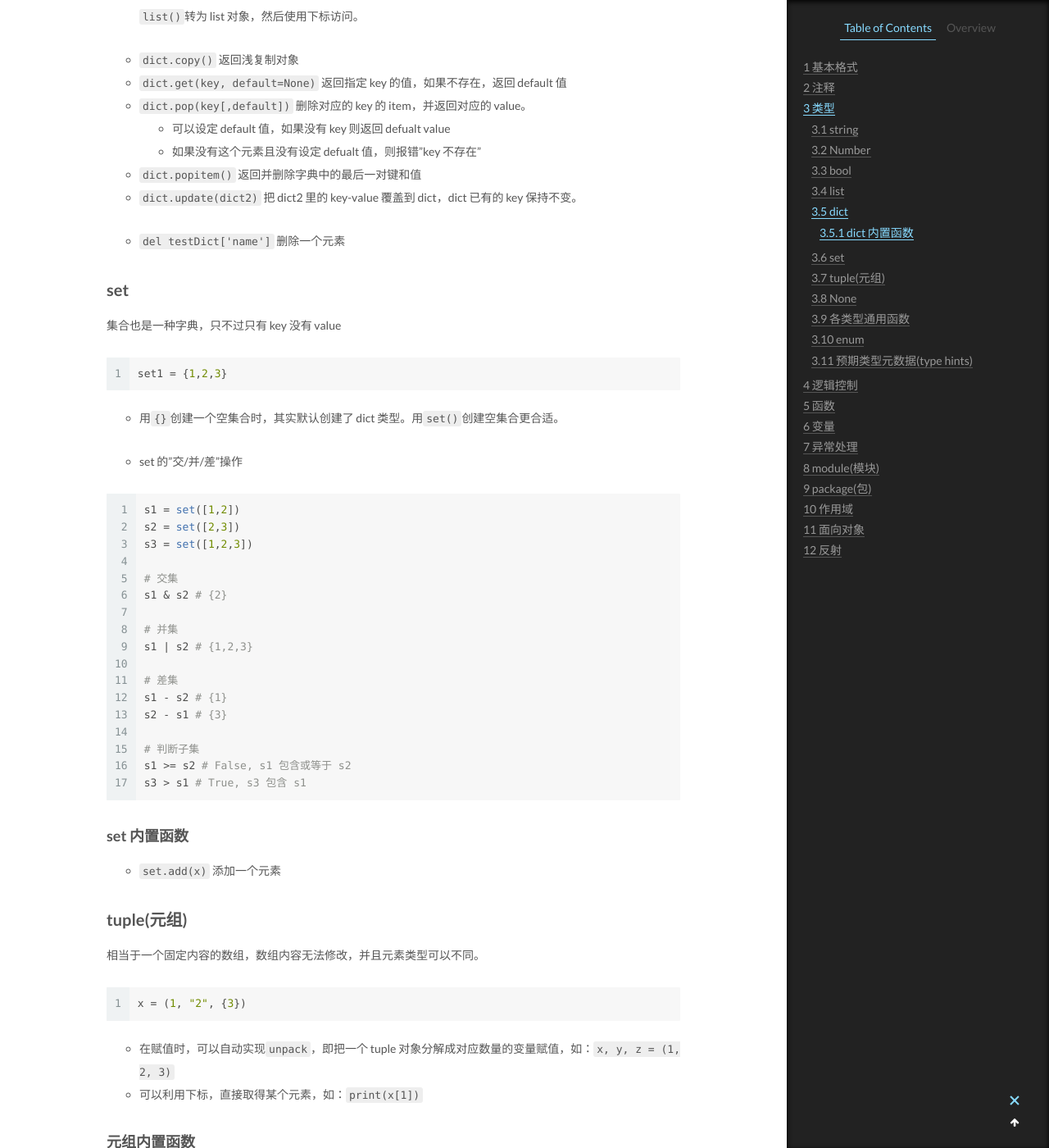
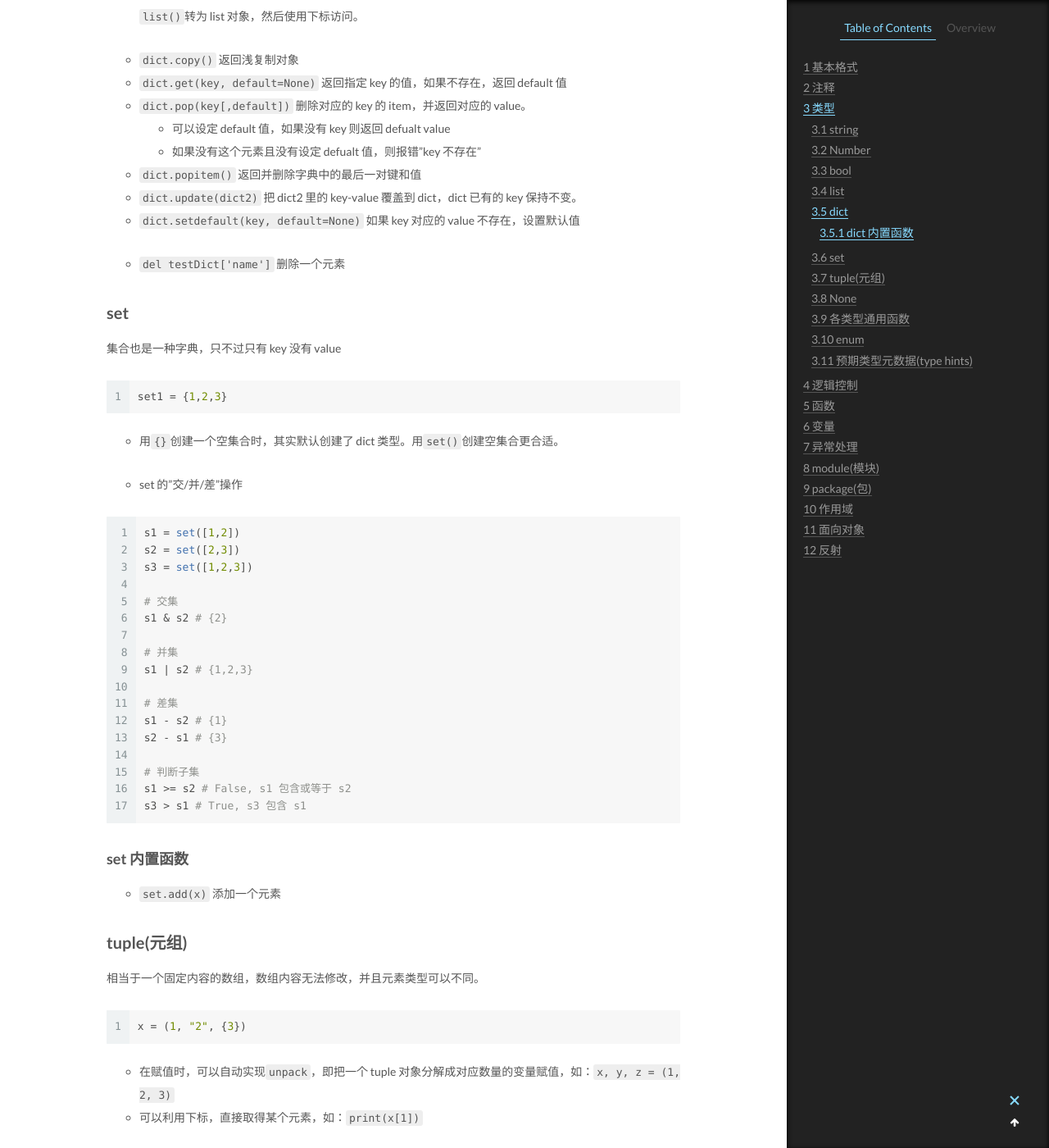
Before and after one commit to CodeHunter2006/CodeHunter2006.github.io, a Jekyll site: the page built from _posts/2023-01-07-Python_Syntex.md, in a window 1280 px wide and 1400 px high, scrolled down 3807 px. Shown: the whole window at 82% size. Built offline with Jekyll 4.4.1, drawn with Linux system fonts in a browser that asks for light colours.

Commit message:
doc: add contents

```diff
--- a/_posts/2023-01-07-Python_Syntex.md
+++ b/_posts/2023-01-07-Python_Syntex.md
@@ -172,6 +172,8 @@ Python 支持三种数字类型：int float complex
   返回并删除字典中的最后一对键和值
 - `dict.update(dict2)`
   把 dict2 里的 key-value 覆盖到 dict，dict 已有的 key 保持不变。
+- `dict.setdefault(key, default=None)`
+  如果 key 对应的 value 不存在，设置默认值
 
 - `del testDict['name']`
   删除一个元素
```
Also changed, not shown: _posts/2020-03-18-SQL_CMD.md (+1 -1 lines).
